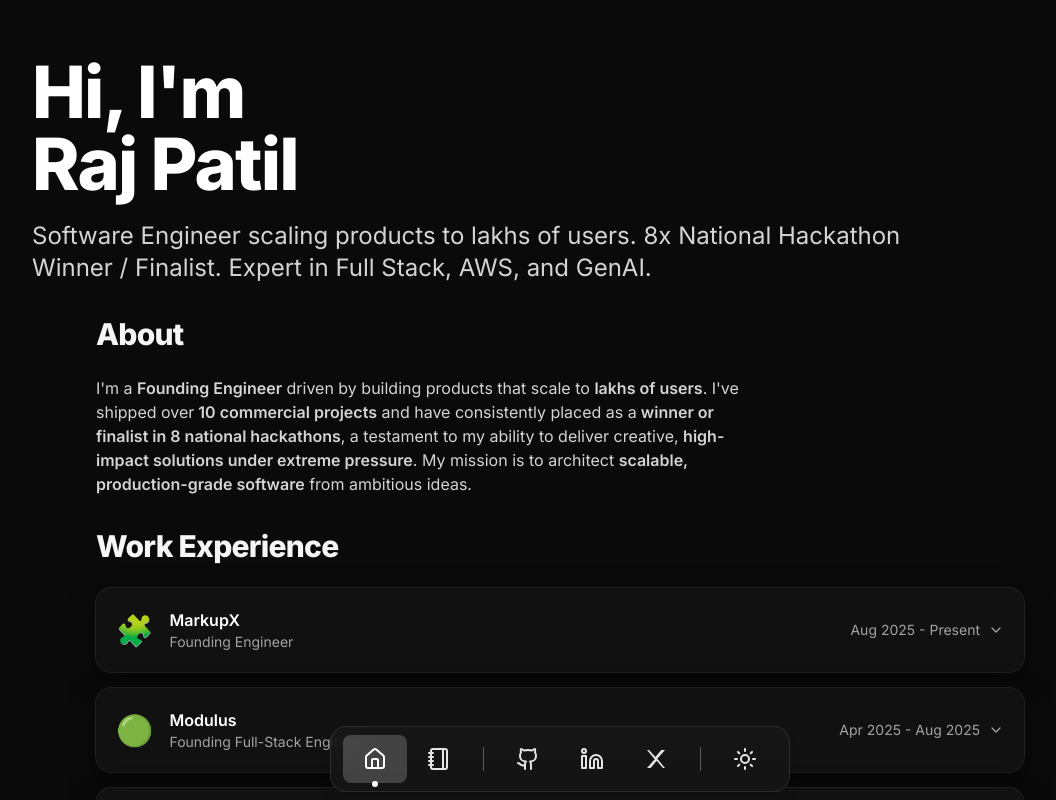
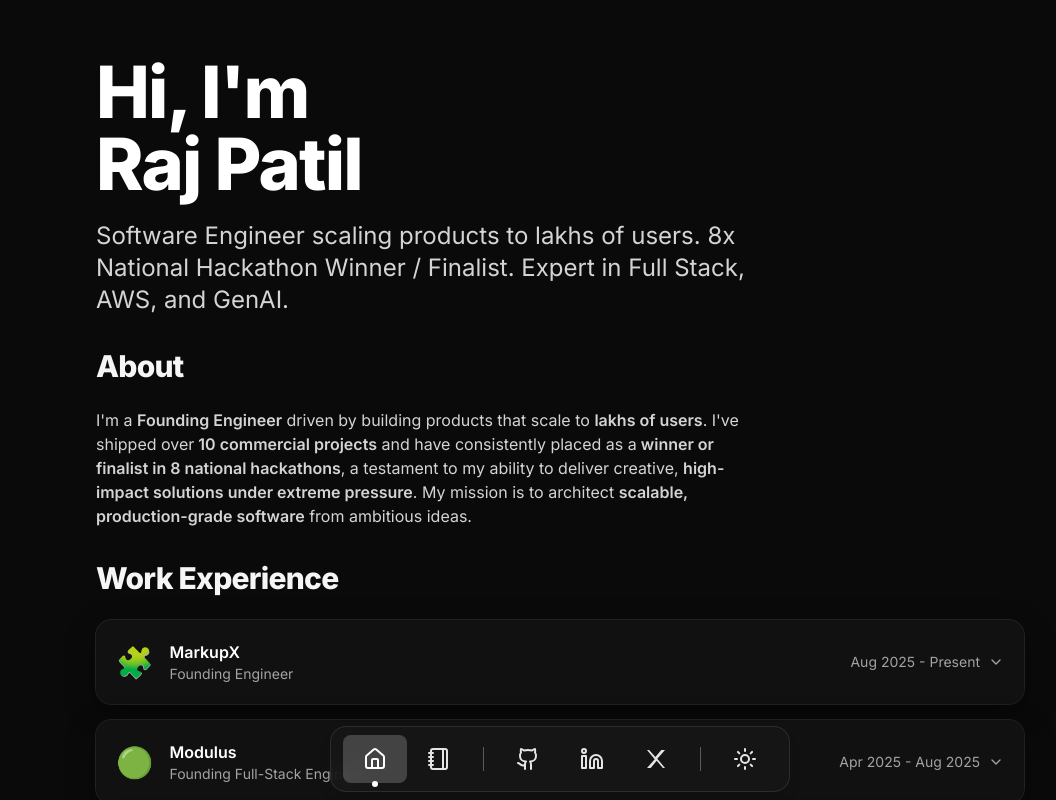
Before and after one commit to tylerdurden0x/patilraj-portfolio, a React (Vite) app: page / in a window 1280 px wide. Shown: the top 800 px of the page, without its empty margins (80-1136 px from the left). Built offline with nearby package versions, Linux system fonts and the light colour scheme.

Commit message:
align hero function

```diff
--- a/src/App.jsx
+++ b/src/App.jsx
@@ -161,11 +161,8 @@
 
 function Hero() {
   return (
-    <div className="relative max-w-6xl mx-auto w-full px-5 sm:px-8 md:px-10 lg:px-12 pt-10 sm:pt-14 pr-24 sm:pr-0">
-      <div className="block">
-
-        {/* Left Content */}
-        <div className="flex-1">
+    <section className="max-w-5xl mx-auto px-5 sm:px-8 md:px-10 lg:px-12 w-full pt-10 sm:pt-14">
+      <div className="text-left max-w-3xl">
         <h1 className="text-5xl sm:text-7xl font-extrabold tracking-tight text-neutral-900 dark:text-white leading-tight">
           Hi, I'm
           <br />
@@ -173,16 +170,16 @@
             Raj Patil
           </span>
         </h1>
-          <p className="mt-5 text-neutral-700 dark:text-neutral-300 text-xl sm:text-2xl leading-relaxed max-w-4xl">
+        <p className="mt-5 text-neutral-700 dark:text-neutral-300 text-xl sm:text-2xl leading-relaxed max-w-2xl">
           Software Engineer scaling products to lakhs of users. 8x National
           Hackathon Winner / Finalist. Expert in Full Stack, AWS, and GenAI.
         </p>
       </div>
-
-      </div>
-    </div>
+    </section>
   );
 }
+
+
 
 
 /* ---------------- About Section ---------------- */
```
Lines whose indentation alone changed are shown as unchanged.
